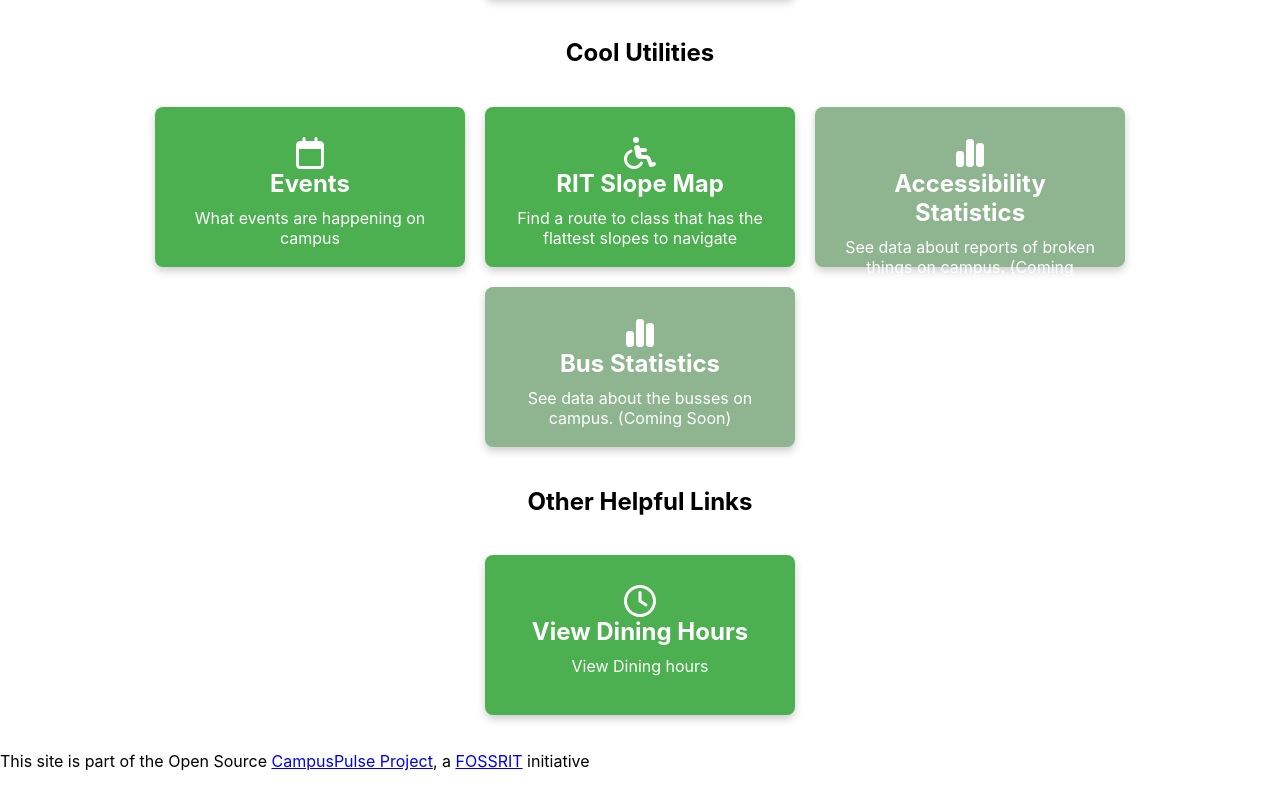
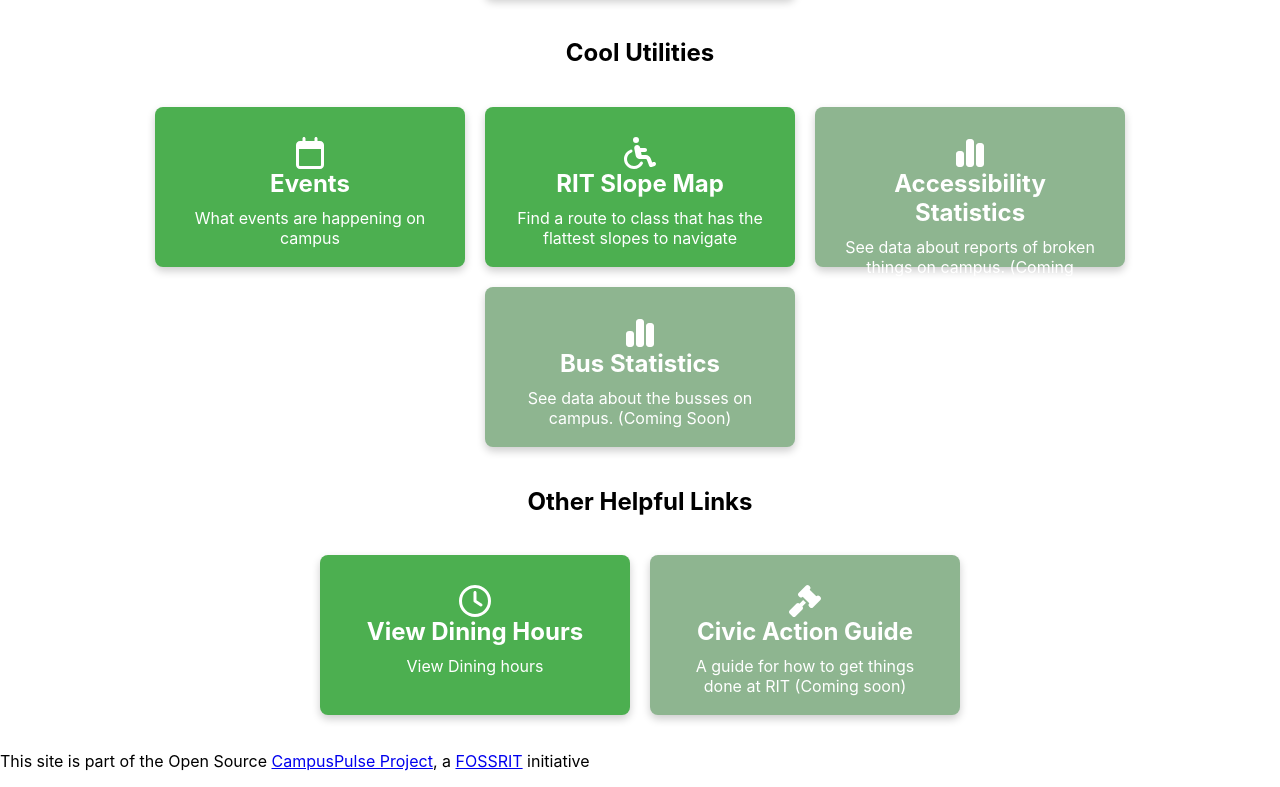
Before and after one commit to CampusPulse/homepage, a React (Create React App) app: page / in a window 1280 px wide. Shown: the part 431-1218 px from the top of the page. Built offline with nearby package versions, Linux system fonts and the light colour scheme.

Commit message:
placeholder for civic action guide

```diff
--- a/src/App.jsx
+++ b/src/App.jsx
@@ -2,7 +2,7 @@ import React from 'react';
 import Menu from './Menu';
 import './App.css';
 import { faCalendar, faClock } from '@fortawesome/free-regular-svg-icons';
-import { faFlag, faTriangleExclamation, faWheelchair, faBus, faTextSlash } from '@fortawesome/free-solid-svg-icons';
+import { faFlag, faTriangleExclamation, faWheelchair, faBus, faTextSlash, faGavel } from '@fortawesome/free-solid-svg-icons';
 import { faChartSimple } from '@fortawesome/free-solid-svg-icons/faChartSimple';
 
 const App = () => {
@@ -70,6 +70,13 @@ const App = () => {
       description: 'View Dining hours',
       link: 'https://tigercenter.rit.edu/tigerCenterApp/api/hours-and-locations'
     },
+    {
+      icon: faGavel,
+      title: 'Civic Action Guide',
+      description: 'A guide for how to get things done at RIT (Coming soon)',
+      link: '#',
+      enabled: false
+    },
   ];
   return (
     <div className="app-container">
```
